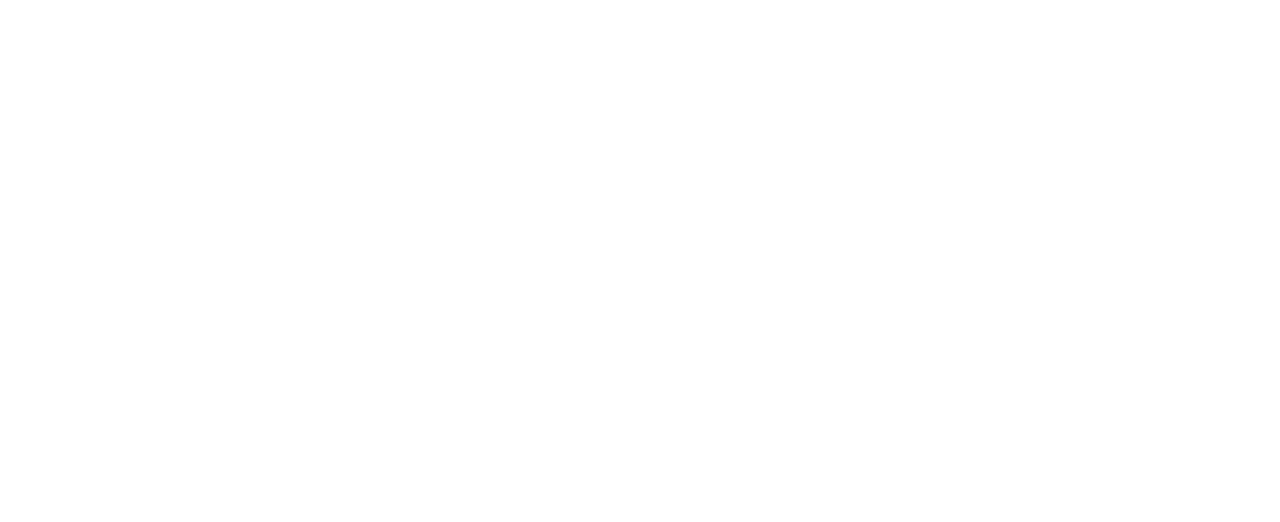
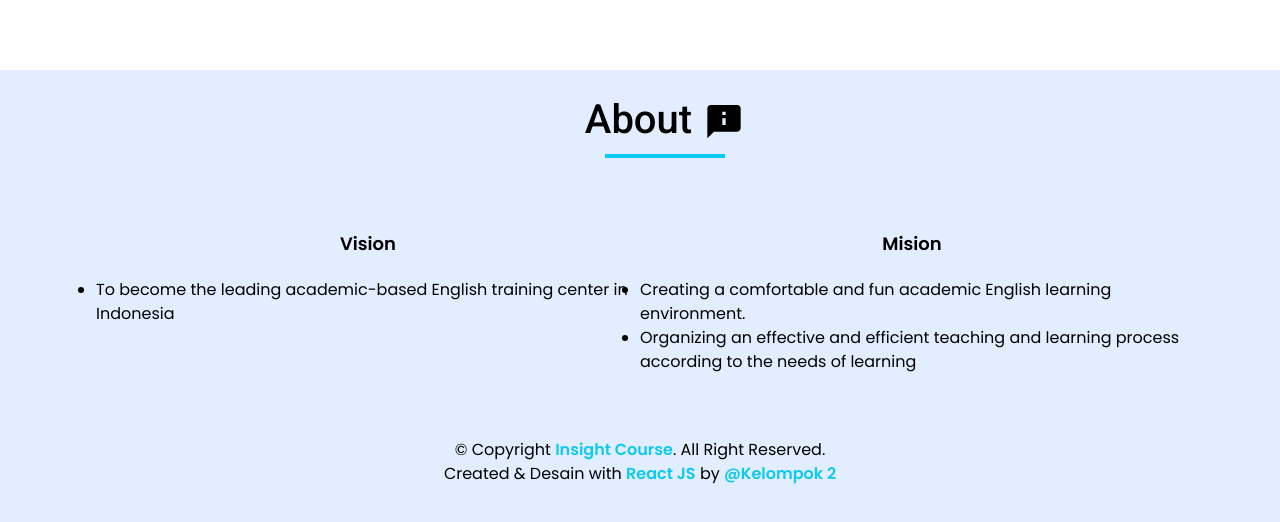
Before and after one commit to larsalfarabi/React-Abi, a React (Create React App) app: page / in a window 1280 px wide. Shown: the part 2706-3228 px from the top of the page. Before the commit the page ends 2622 px from the top, so only its background shows below. Built offline with nearby package versions, Linux system fonts and the light colour scheme.

Commit message:
insight course

```diff
--- a/src/component/About.jsx
+++ b/src/component/About.jsx
@@ -1,21 +1,49 @@
 import React from "react";
-
+import apa from "../asset/image/about.svg"
 const About = () => {
   return (
-    <div className="flex flex-row z-2">
-      <div>
-        <h1>Vision</h1>
-        <p>
-          To become the leading academic-based English training center in
-          Indonesia
-        </p>
+    <div className="w-full h-[70%] mt-[12%] bg-[#E2EDFF]">
+      <div className="grid grid-rows-2 ">
+        {" "}
+        <div className="flex justify-center items-center w-full">
+          <p className="text-[40px] judul mr-3 mt-5">About </p>
+          <img src={apa} alt="" className="w-[40px] mt-5" />
+        </div>
+        <div className="w-[120px] h-1 bg-[#0dcaf0] mx-[604.5px] mt-1"></div>
       </div>
-      <div>
-        <h1>Mision</h1>
-        <p>
-          • Creating a comfortable and fun academic English learning
-          environment.<br />• Organizing an effective and efficient teaching and
-          learning process according to the needs of learning{" "}
+      <div className="grid grid-cols-2 px-24">
+        {" "}
+        <div className="space-y-5 ">
+          <h1 className="font-semibold text-center text-lg ">Vision</h1>
+          <ul className="list-disc ">
+            <li>
+              To become the leading academic-based English training center in
+              Indonesia
+            </li>
+          </ul>
+        </div>
+        <div className="space-y-5">
+          {" "}
+          <h1 className="font-semibold text-center text-lg ">Mision</h1>
+          <ul className="list-disc">
+            <li>
+              Creating a comfortable and fun academic English learning
+              environment.
+              <li>
+                Organizing an effective and efficient teaching and learning
+                process according to the needs of learning{" "}
+              </li>
+            </li>
+          </ul>
+        </div>
+      </div>
+      <div className="flex justify-center mt-16 ">
+        <p className="text-center">
+          © Copyright{" "}
+          <span className="text-[#0DCAF0] font-semibold">Insight Course</span>.
+          All Right Reserved. <br /> Created & Desain with{" "}
+          <span className="text-[#0DCAF0] font-semibold">React JS</span> by{" "}
+          <span className="text-[#0DCAF0] font-semibold">@Kelompok 2</span>
         </p>
       </div>
     </div>
--- a/src/component/page/Home.jsx
+++ b/src/component/page/Home.jsx
@@ -18,7 +18,9 @@
       </div>
       <OurPrograms />
       <Blog />
-      {/* <About /> */}
+
+
+        <About />
     </div>
   );
 };
```
Also changed, not shown: src/asset/image/about.svg (added).
